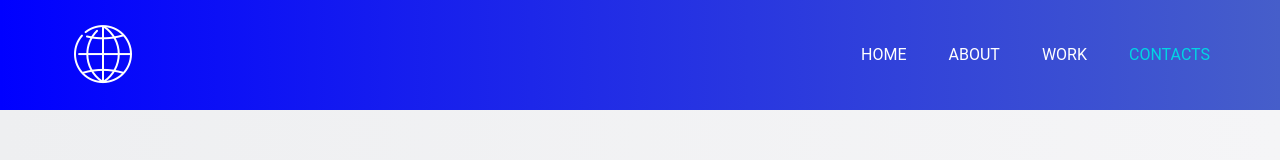
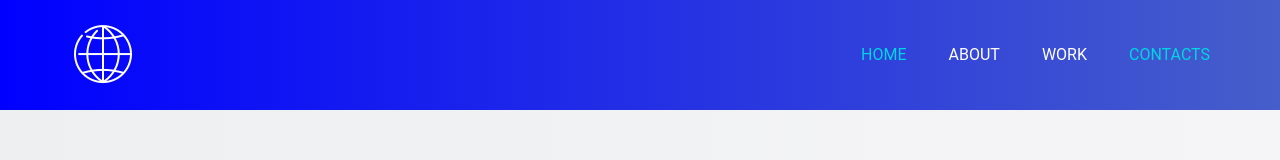
Before and after one commit to Bogdan252525/my-site, a React (Vite) app: page /my-site/contacts in a window 1280 px wide. Shown: the top 160 px of the page. Built offline with nearby package versions, Linux system fonts and the light colour scheme.

Commit message:
fix link home

```diff
--- a/src/App.tsx
+++ b/src/App.tsx
@@ -17,7 +17,7 @@ function App() {
         <div className="main">
           <Routes>
             <Route
-              path="/my-site/home"
+              path="/my-site"
               element={<Home />}
             />
             <Route
--- a/src/components/Header/Header.tsx
+++ b/src/components/Header/Header.tsx
@@ -11,7 +11,7 @@ const Header: FC = () => {
       <div className="container">
         <div className={styles.headerInner}>
           <div className={styles.logo}>
-            <Link to="/my-site/home"><img src={logo} alt="Logo" /></Link>
+            <Link to="/my-site"><img src={logo} alt="Logo" /></Link>
           </div>
           <div className={styles.headerNav}>
 						{linkText.map((text, i) => (
--- a/src/data/linkText.tsx
+++ b/src/data/linkText.tsx
@@ -1,7 +1,7 @@
 import { IDataLink } from '../types/types.tsx'
 
 const linkText: IDataLink[] = [
-  { slug: "/my-site/home", page: "HOME" },
+  { slug: "/my-site", page: "HOME" },
   { slug: "/my-site/about", page: "ABOUT" },
   { slug: "/my-site/work", page: "WORK" },
   { slug: "/my-site/contacts", page: "CONTACTS" },
```
Also changed, not shown: 2 other files (tests, documents, lock files or other folders).
